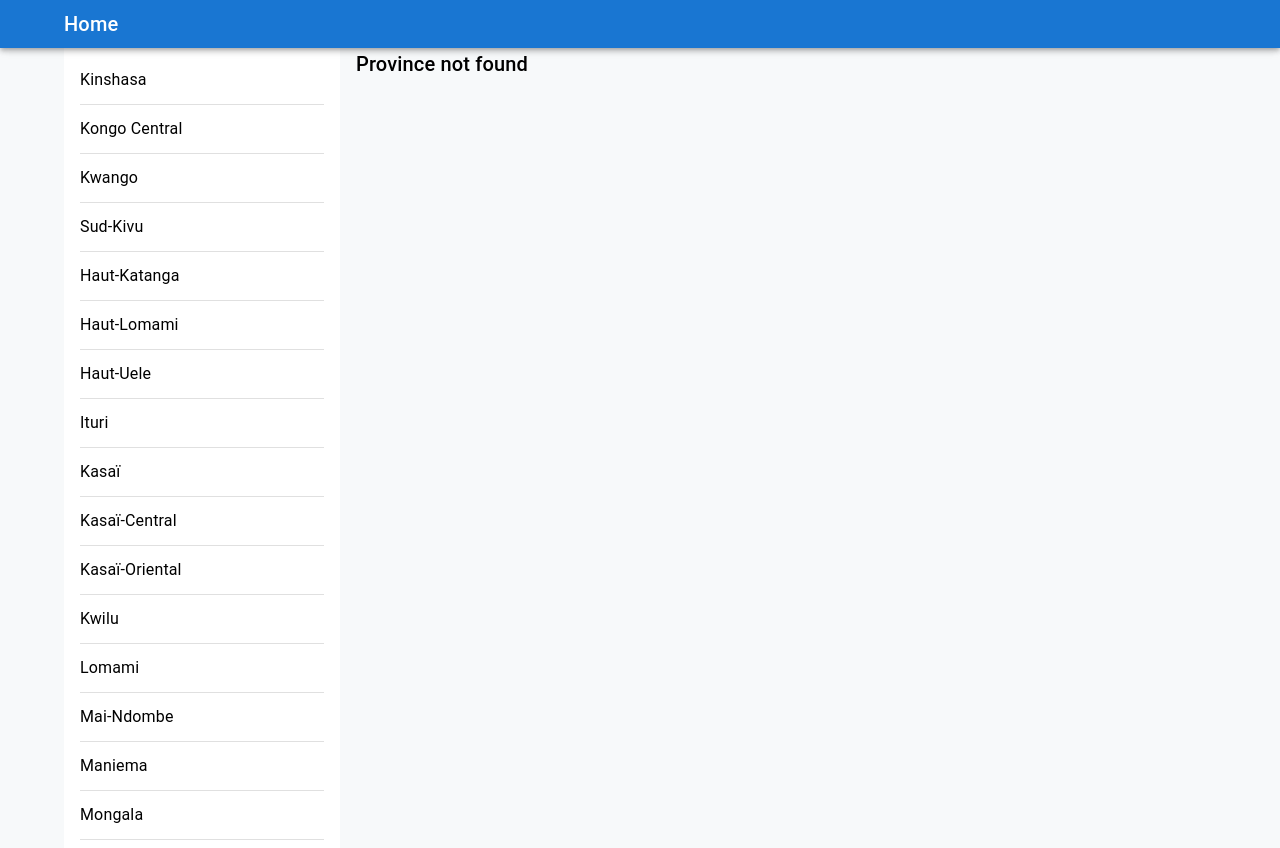
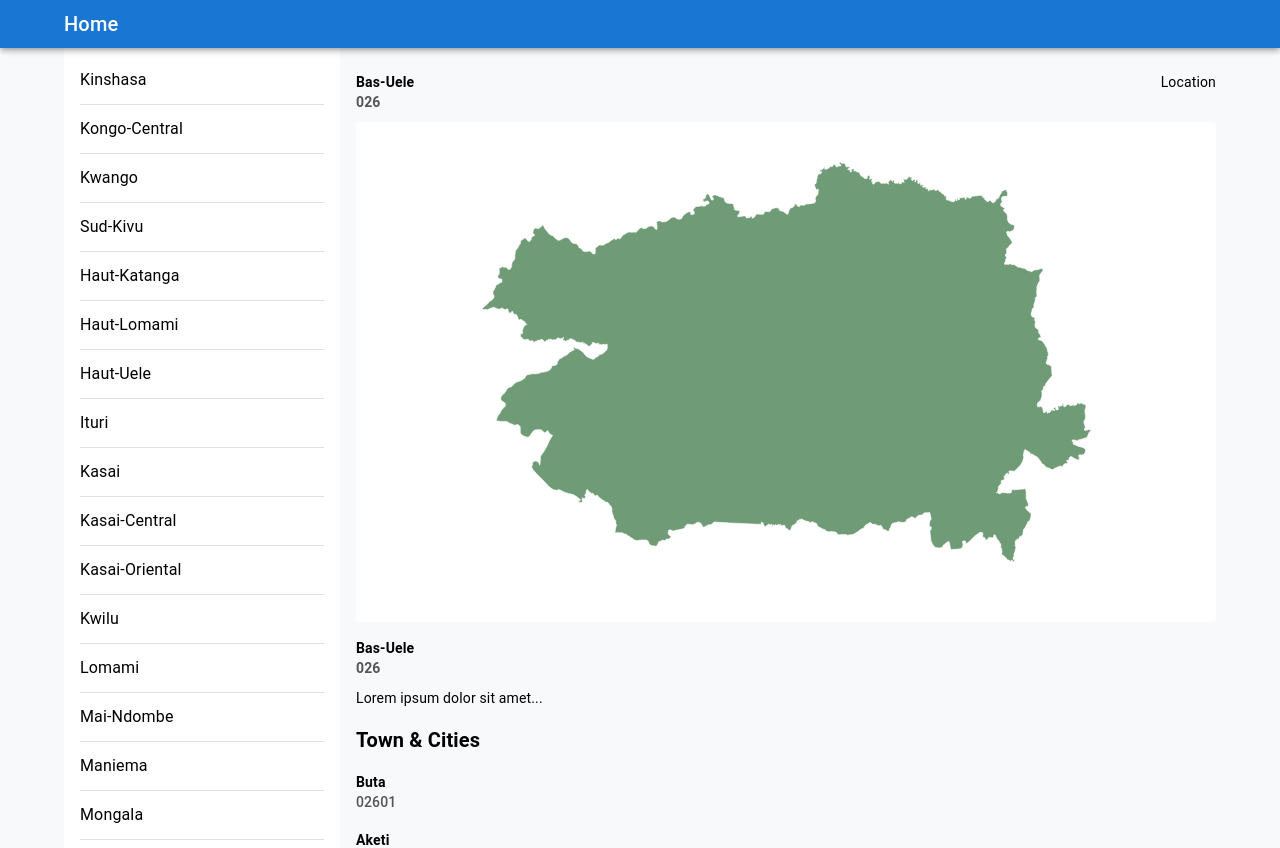
Before and after one commit to RomainShindano/congodetails, a Next.js app: page /province/Bas-Uele in a window 1280 px wide. Built offline with nearby package versions, Linux system fonts and the light colour scheme.

Commit message:
map list fix

```diff
--- a/src/app/layout.js
+++ b/src/app/layout.js
@@ -2,7 +2,6 @@
 import localFont from "next/font/local";
 import { Container, Grid2 } from "@mui/material";
 import List from '@mui/material/List';
-import PlaceIcon from '@mui/icons-material/Place';
 import ListItemComponent from "./components/listItemComponent";
 import "./globals.css";
 import NavigationBar from "./components/appbar";
--- a/src/app/province/[province]/page.js
+++ b/src/app/province/[province]/page.js
@@ -1,27 +1,44 @@
 "use client"
-import React from 'react';
+import React, { useEffect, useState } from 'react';
 import { Card, Grid2, List, ListItem, Typography } from "@mui/material";
 import provincedata from "../../jsondata/congodata.json"
 import { useRouter } from 'next/navigation';
-import { useSearchParams } from 'next/navigation';
+import { usePathname } from 'next/navigation';
 
 export default function ProvinceDetail() {
-    const searchParams = useSearchParams();
-    const provinceName = searchParams.get('province');
-    console.log('Province Name from URL:', provinceName); // Debugging line
-    const province = provincedata.provinces.find(p => p.name === provinceName);
-    console.log('Matched Province:', province); // Debugging line
+
+    const pathname = usePathname();
+    const province = pathname.split('/').pop();
+    const [provinceData, setProvinceData] = useState(null);
+
+    useEffect(() => {
+        if (province) {
+            const matchedProvince = provincedata.provinces.find(p => p.name.toLowerCase() === province.toLowerCase());
+            setProvinceData(matchedProvince);
+            console.log('Matched Province:', matchedProvince);
+        }
+    }, [province]);
 
     if (!province) {
+        console.error('No province name found in URL parameters.');
+        return (
+            <Typography variant="h6">
+                No province specified in the URL. Please ensure the URL contains a valid province name.
+            </Typography>
+        );
+    }
+
+    if (!provinceData) {
         return <Typography variant="h6">Province not found</Typography>;
     }
+
     return (
         <>
             <div>
                 <Grid2 container justifyContent={"space-between"} paddingTop={3} paddingBottom={1}>
                     <Grid2>
-                        <Typography variant="body2" fontWeight={"bold"}>{province.name}</Typography>
-                        <Typography variant="subtitle2" fontWeight={"bold"} color="#555555">{province.postal_code}</Typography>
+                        <Typography variant="body2" fontWeight={"bold"}>{provinceData.name}</Typography>
+                        <Typography variant="subtitle2" fontWeight={"bold"} color="#555555">{provinceData.postal_code}</Typography>
                     </Grid2>
                     <Grid2>
                         <Typography variant="body2">Location</Typography>
@@ -30,16 +47,16 @@
                 <Card elevation={0}>
                     <Grid2 container justifyContent="center" sx={{ height: 500 }}>
                         <img
-                            src={province.maps}
+                            src={provinceData.maps}
                             style={{ height: 400, marginTop: 40 }}
-                            alt={`${province.name} Map`}
+                            alt={`${provinceData.name} Map`}
                         />
                     </Grid2>
                 </Card>
 
                 <Grid2 marginTop={2} marginBottom={1}>
-                    <Typography variant="body2" fontWeight={"bold"}>{province.name}</Typography>
-                    <Typography variant="subtitle2" fontWeight={"bold"} color="#555555">{province.postal_code}</Typography>
+                    <Typography variant="body2" fontWeight={"bold"}>{provinceData.name}</Typography>
+                    <Typography variant="subtitle2" fontWeight={"bold"} color="#555555">{provinceData.postal_code}</Typography>
                 </Grid2>
 
                 <Grid2>
@@ -51,7 +68,7 @@
                 <Grid2 container justifyContent={"space-between"} marginBottom={4}>
                     <Grid2>
                         <List sx={{ marginLeft: 0, paddingLeft: 0 }}>
-                            {province.towns.slice(0, 5).map((town, index) => (
+                            {provinceData.towns.slice(0, 5).map((town, index) => (
                                 <ListItem key={index} sx={{ paddingLeft: 0 }}>
                                     <Grid2>
                                         <Typography variant="body2" fontWeight={"bold"}>{town.name}</Typography>
@@ -63,7 +80,7 @@
                     </Grid2>
                     <Grid2>
                         <List sx={{ marginLeft: 0 }}>
-                            {province.towns.slice(5, 10).map((town, index) => (
+                            {provinceData.towns.slice(5, 10).map((town, index) => (
                                 <ListItem key={index}>
                                     <Grid2>
                                         <Typography variant="body2" fontWeight={"bold"}>{town.name}</Typography>
@@ -75,7 +92,6 @@
                     </Grid2>
                 </Grid2>
             </div>
-
         </>
     );
 }
```
Also changed, not shown: src/app/jsondata/congodata.json.
